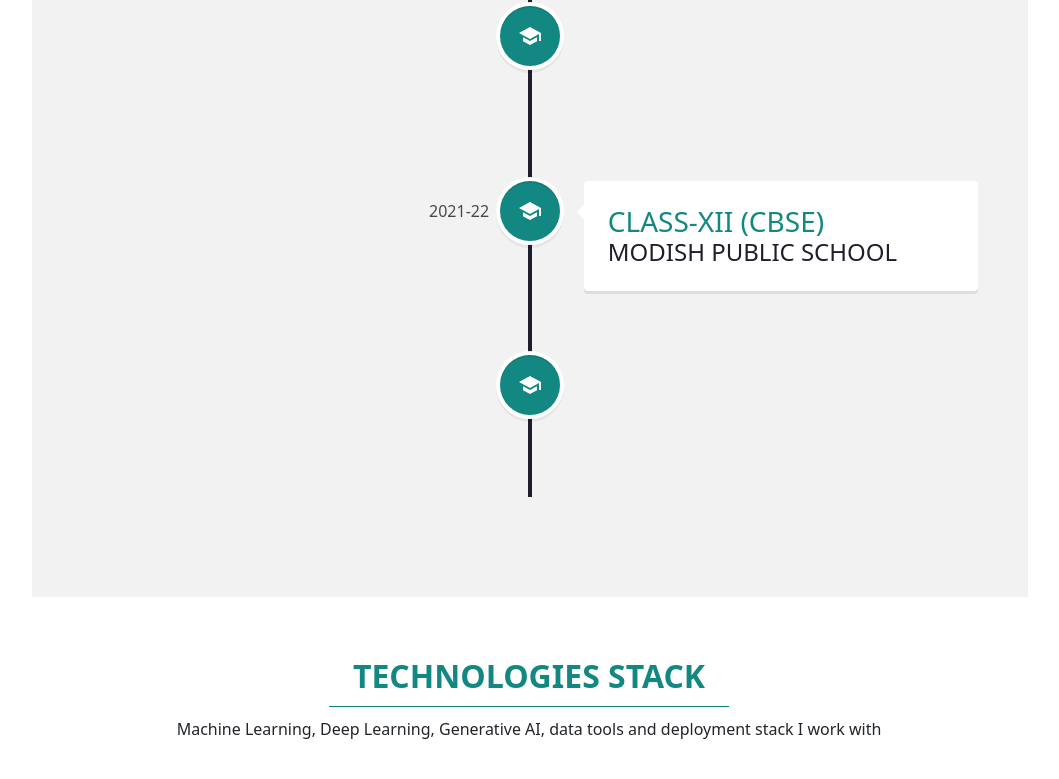
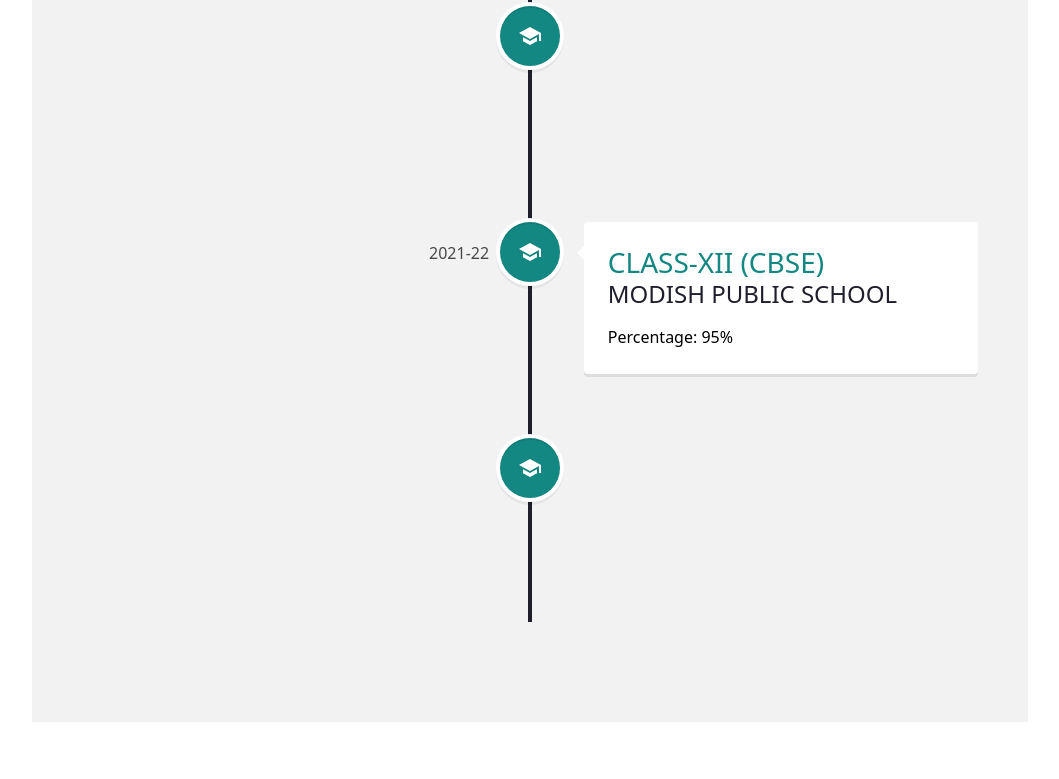
Before and after one commit to aanandmahawal/Personal-portfolio, a React (Create React App) app in the folder frontend/: page / in a window 1280 px wide. Shown: the part 1186-1965 px from the top of the page, without its empty margins (170-1229 px from the left). Built offline with nearby package versions, Linux system fonts and the light colour scheme.

Commit message:
Update Education.js

```diff
--- a/frontend/src/pages/Educations/Education.js
+++ b/frontend/src/pages/Educations/Education.js
@@ -27,6 +27,7 @@
             <h4 className="vertical-timeline-element-subtitle">
               NIT KURUKSHETRA
             </h4>
+            <p>CGPA: 8.51 / 10</p>
           </VerticalTimelineElement>
           <VerticalTimelineElement
             className="vertical-timeline-element--work"
@@ -42,6 +43,7 @@
             <h4 className="vertical-timeline-element-subtitle">
               MODISH PUBLIC SCHOOL
             </h4>
+            <p>Percentage: 95%</p>
           </VerticalTimelineElement>
           <VerticalTimelineElement
             className="vertical-timeline-element--work"
@@ -55,6 +57,7 @@
             <h4 className="vertical-timeline-element-subtitle">
               MODISH PUBLIC SCHOOL
             </h4>
+            <p>Percentage: 96%</p>
           </VerticalTimelineElement>
         </VerticalTimeline>
       </div>
```
